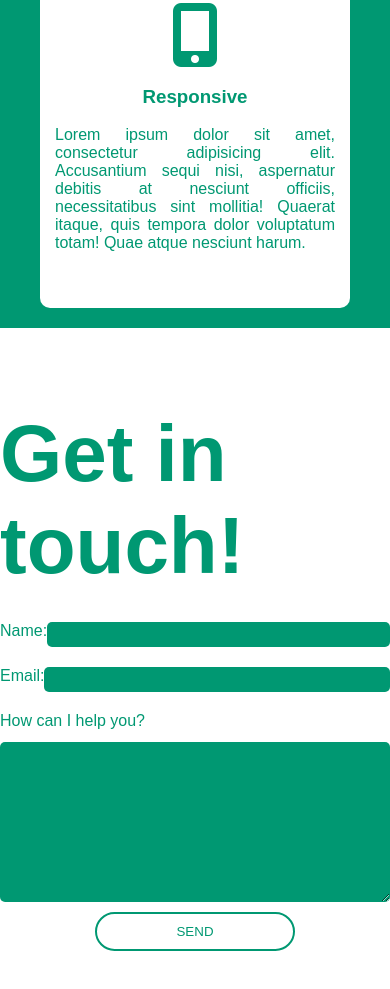
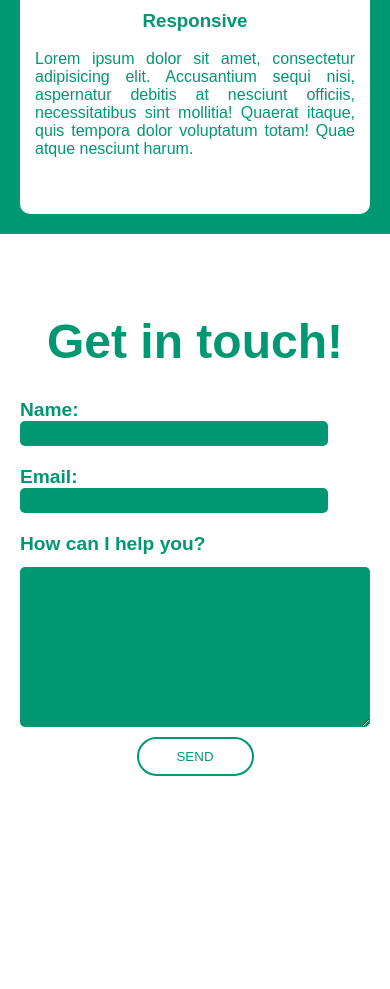
Before and after one commit to pgarciaegido/pgarciaegido.github.io, a plain HTML site: page index.html in a window 390 px wide. Shown: the part 1934-2923 px from the top of the page. After the commit the page ends 2750 px from the top, so only its background shows below. Drawn offline with Linux system fonts and the light colour scheme; a script that the page names is missing; files whose address does not match are found by name.

Commit message:
'Contact' layout

```diff
--- a/css/pegido.css
+++ b/css/pegido.css
@@ -280,11 +280,14 @@ header{
 	display: flex;
 	justify-content: space-between;
 	padding-bottom: 20px;
-
+	font-size: 1.2em;
+	font-weight: bolder;
 }
 
 .form-help{
 	padding-bottom:12px;
+	font-size: 1.2em;
+	font-weight: bolder;
 }
 
 .form-caja, #comments{
@@ -305,13 +308,14 @@ header{
 }
 
 .button{
-	width: 200px;
+	width: 20%;
 	color: #009872;
 	background: white;
 	padding: 10px 0;
 	border: 2px solid #009872;
 	border-radius: 20px;
 	margin: 0 auto;
+	cursor: pointer;
 
 }
 
@@ -353,7 +357,7 @@ header{
 	}
 /*landing*/
 	.landing{
-		height:100vh;
+/*		height:100vh;*/
 	}
 
 	.logotipo img{
@@ -400,6 +404,22 @@ header{
 	}
 
 /*about*/
+/*form*/
+	.contact h2{
+		text-align: center;
+		font-size: 4em;
+	}
+
+	.form-caja{
+		width: 85%;
+	}
+
+	.form-name, .form-email, .form-help, #comments{
+		margin-left: 40px;
+		margin-right: 40px;
+	}
+
+/*form*/
 }
 @media screen and (min-width : 581px) and (max-width : 710px){
 
@@ -416,11 +436,10 @@ header{
 		font-size: 1em;
 	}
 
-/*	.centro{
-		margin-top:300px;
-	}
-*/
+/*landing*/
+/*form*/
 
+/*form*/
 }
 
 @media screen and (max-width : 500px){
@@ -508,6 +527,8 @@ header{
 
 	.skills{
 		display: block;
+		margin-right:20px;
+		margin-left: 20px;
 	}
 
 	.sk{
@@ -515,6 +536,29 @@ header{
 	}
 
 	/*about*/
+
+	/*contact*/
+
+	.contact h2{
+		margin-left: 20px;
+		margin-right: 20px;
+		font-size: 3em;
+	}
+	.button{
+		width: 30%;
+	}
+
+	.form-name, .form-email{
+		display: block;
+		width:auto;
+	}
+	.form-name, .form-email, .form-help, #comments{
+		margin-left: 20px;
+		margin-right: 20px;
+	}
+
+
+	/*contact*/
 }
 
 @media screen and (min-width:501px) and (max-width: 769px){
--- a/index.html
+++ b/index.html
@@ -28,7 +28,7 @@
 							<a href="#about">ABOUT</a>
 						</li>
 						<li>
-							<a href="contact.html">CONTACT</a>
+							<a href="#contact">CONTACT</a>
 						</li>
 					</ul>
 				</nav>
@@ -91,7 +91,7 @@
 	</section>
 <!-- about -->
 <!-- contact -->
-	<section class="contact">
+	<section class="contact" id="contact">
 		<div class="contenedor">
 			<h2>Get in touch!</h2>
 			<form action="" class="formulario">
```
